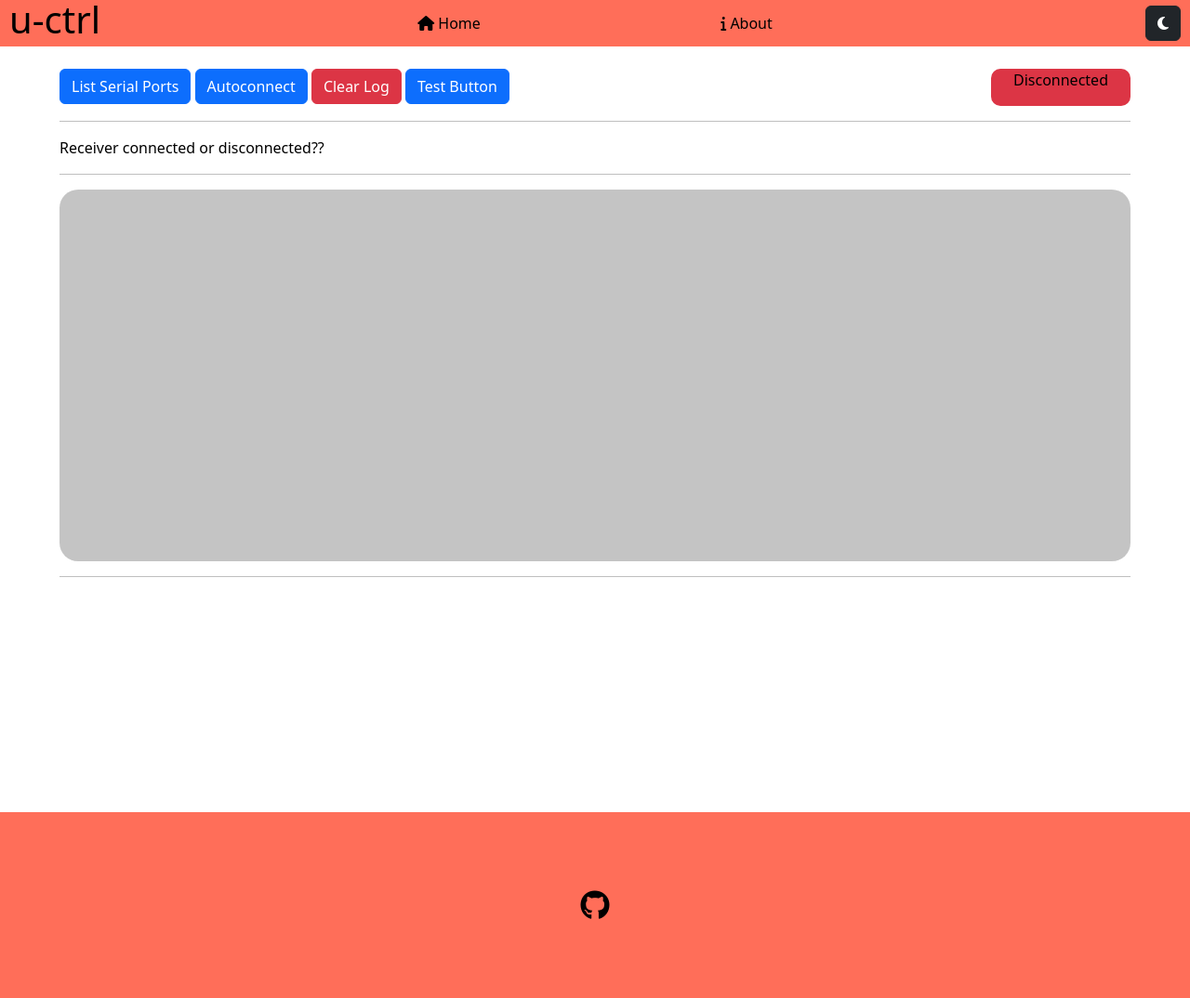
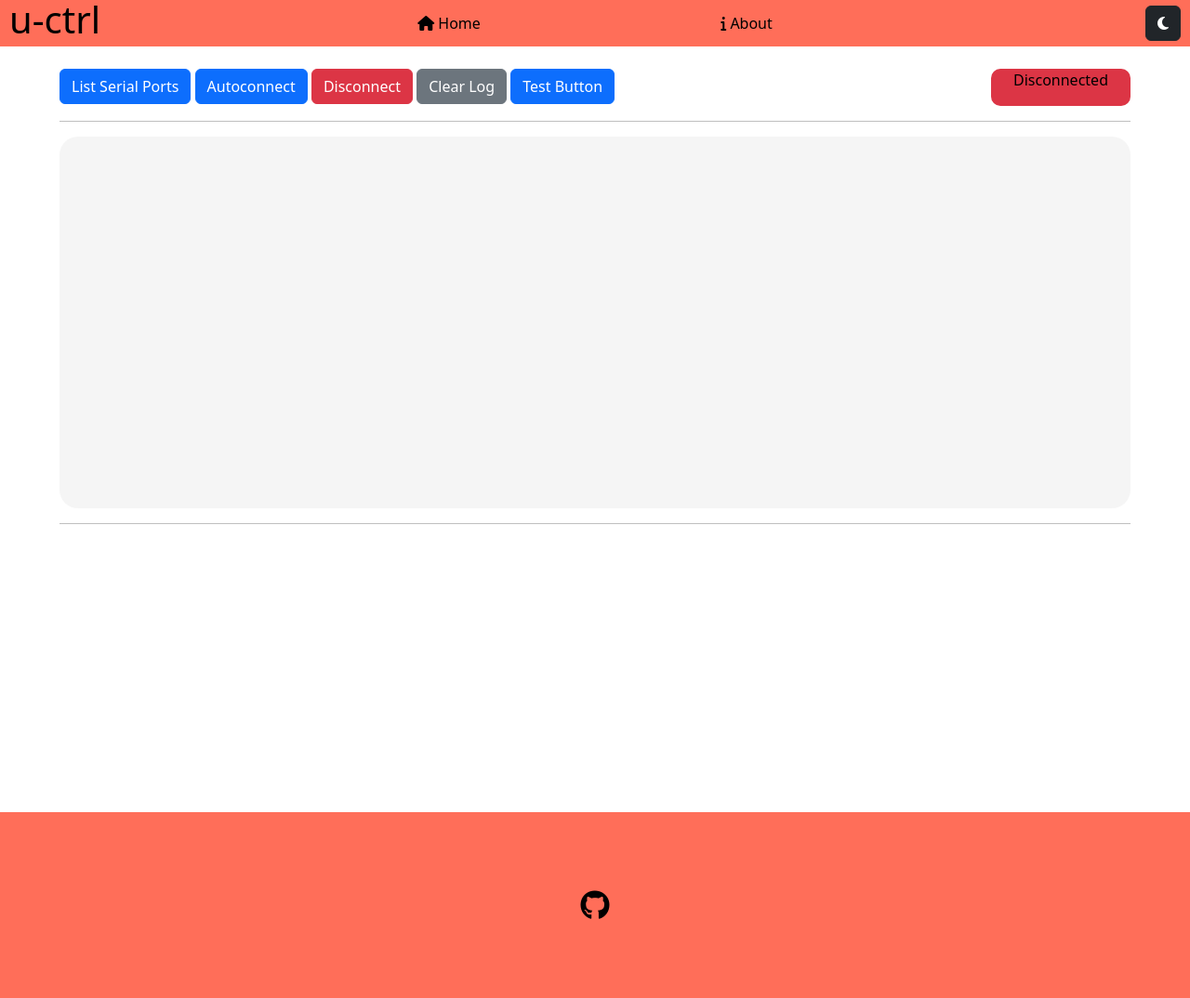
Before and after one commit to nycto404/u-ctrl, a Flask app: page / in a window 1280 px wide. Shown: the whole page at 93% size. Run offline with Flask 3, Linux system fonts and the light colour scheme; some libraries are stand-ins or nearby versions.

Commit message:
Added disconnect functionality

```diff
--- a/app.py
+++ b/app.py
@@ -38,7 +38,13 @@ def is_rx_connected():
         rx_connected = False
     emit('rx_connection_status', rx_connected)
 
-
+@socketio.on('disconnect_rx')
+def disconnect_rx():
+    print('disconnect_rx')
+    global stream
+    stream.close()
+    stream = None
+    is_rx_connected()
 
 
 #Log rx
--- a/lib/requirements/requirements.txt
+++ b/lib/requirements/requirements.txt
@@ -16,7 +16,6 @@ python-engineio==4.9.1
 python-socketio==5.11.4
 pyubx2==1.2.45
 PyYAML==6.0.2
-serial==0.0.97
 simple-websocket==1.0.0
 Werkzeug==3.0.4
 wsproto==1.2.0
--- a/static/scripts/app.js
+++ b/static/scripts/app.js
@@ -2,6 +2,7 @@ console.log('app.js');
 
 const listSerialPortsButton = document.getElementById('list-serial-ports-button');
 const autoConnectButton = document.getElementById('autoconnect-button');
+const disconnectButton = document.getElementById('disconnect-button');
 const clearLogButton = document.getElementById('clear-log-button');
 const testButton = document.getElementById('test-button');
 const logContainer = document.getElementById('log-container');
@@ -46,9 +47,15 @@ socket.on('rx_connected', function(data) {
     console.log('Rx connected at: ', data);
     $("#connection-status").text("Connected");
     $(".connection-status").css({
-        "background-color": "green"
+        "background-color": "#1adb61"
     })
 })
+
+let disconnectRx = () => {
+    console.log("disconnectRx");
+    socket.emit('disconnect_rx');
+}
+
 
 let clearLog = () => {
     logContainer.textContent = "";
@@ -66,12 +73,12 @@ socket.on('rx_connection_status', function(data) {
     console.log('rx_connection_status: ', data);
     if (data == true) {
         $(".connection-status").css({
-            "background-color": "green"
+            "background-color": "#1adb61"
         });
         $("#connection-status").text("Connected");
     } else {
         $(".connection-status").css({
-            "background-color": "red"
+            "background-color": "#e3103a"
         });
         $("#connection-status").text("Disconnected");
     }
@@ -81,5 +88,6 @@ isRxConnected();
 
 listSerialPortsButton.addEventListener("click", listSerialPorts);
 autoConnectButton.addEventListener("click", autoConnect);
+disconnectButton.addEventListener("click", disconnectRx);
 clearLogButton.addEventListener("click", clearLog);
 testButton.addEventListener("click", sendMessage);
--- a/static/style/style.css
+++ b/static/style/style.css
@@ -3,7 +3,7 @@
     --color: black;
     --primary-color: #6f65ff6b;
     --secondary-color: #65ffa58c;
-    --log-container-color: #9494948c;
+    --log-container-color: #dadada44;
 }
 
 [data-theme="dark"] {
@@ -11,7 +11,7 @@
     --color: white;
     --primary-color: #00868683;
     --secondary-color: #46067a;
-    --log-container-color: #4444444b;
+    --log-container-color: #27272742;
 }
 
 * {
--- a/templates/base.html
+++ b/templates/base.html
@@ -48,7 +48,7 @@
         <footer>
             <div class="footer">
                 <div class="socials">
-                    <li><a href="https://github.com/pfra17"><i class="fa-brands fa-github fa-2xl"></i></a></li>
+                    <li><a href="https://github.com/pfra17" target="_blank"><i class="fa-brands fa-github fa-2xl"></i></a></li>
                 </div>
             </div>
         </footer>
--- a/templates/index.html
+++ b/templates/index.html
@@ -9,17 +9,13 @@
         <div class="buttons">
             <button class="btn btn-primary" id="list-serial-ports-button">List Serial Ports</button>
             <button class="btn btn-primary" id="autoconnect-button">Autoconnect</button>
-            <button class="btn btn-danger" id="clear-log-button">Clear Log</button>
+            <button class="btn btn-danger" id="disconnect-button">Disconnect</button>
+            <button class="btn btn-secondary" id="clear-log-button">Clear Log</button>
             <button class="btn btn-primary" id="test-button">Test Button</button>
         </div>
         <div class="connection-status">
             <p id="connection-status">Disconnected</p>
         </div>
-    </div>
-    <hr>
-
-    <div class="connection-details">
-        <p>Receiver connected or disconnected??</p>
     </div>
     <hr>
 
```
Also changed, not shown: 1 other file.
